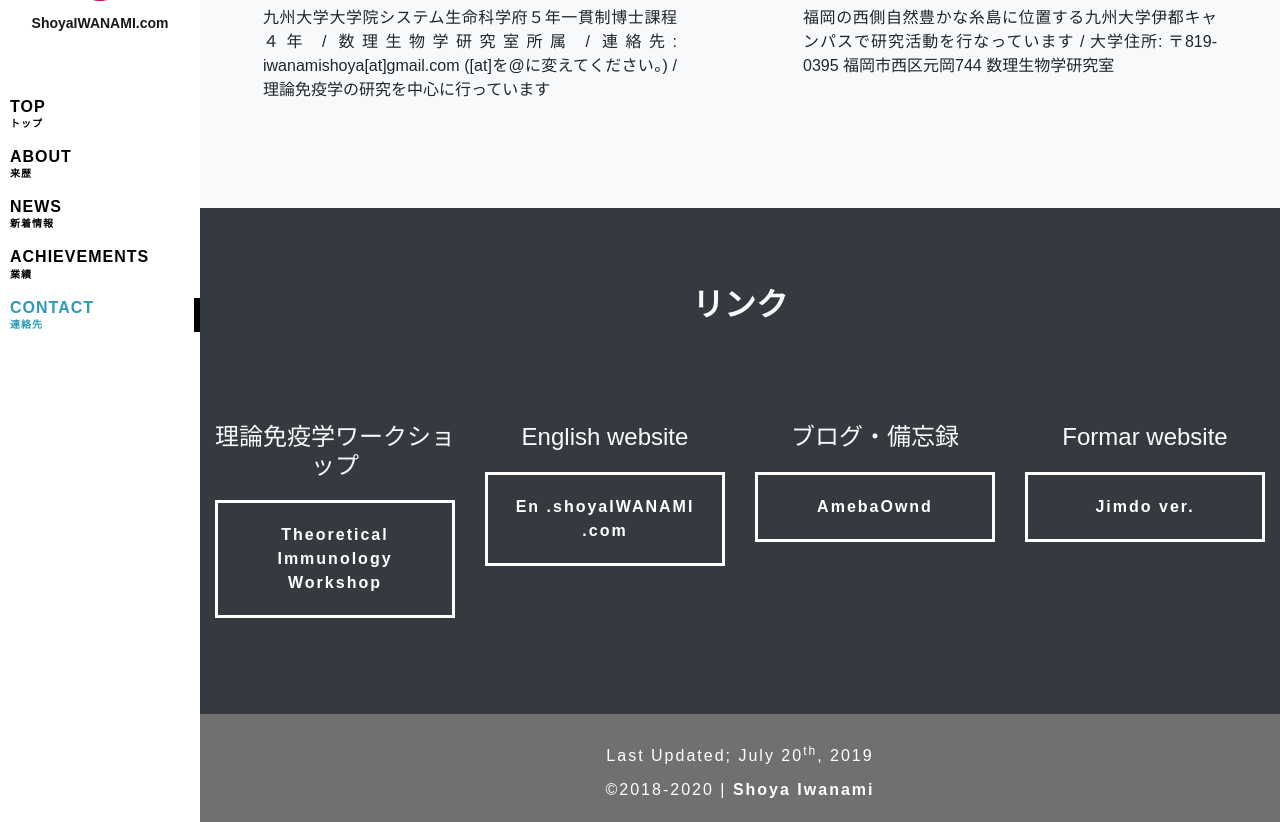
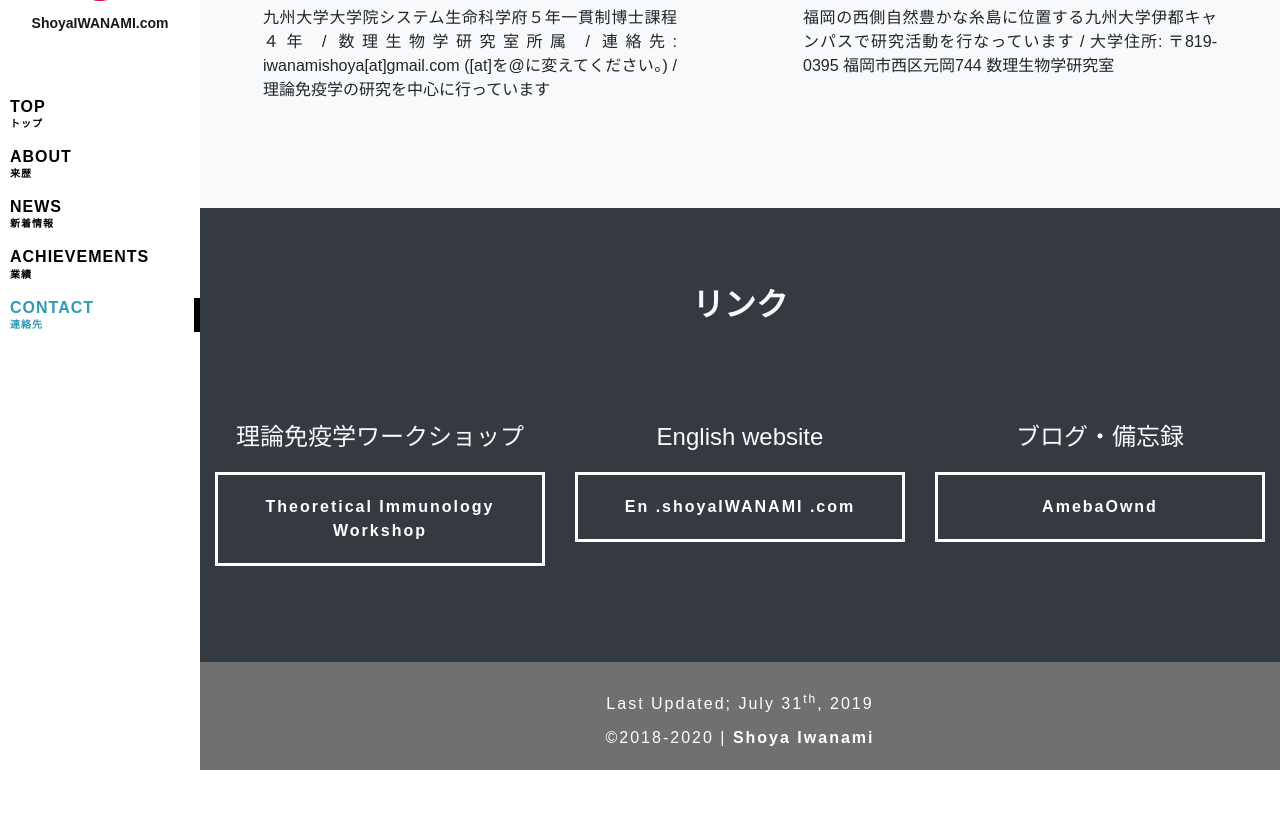
Before and after one commit to iwanaminami/iwanaminami.github.io, a Jekyll site: the page built from index.md, in a window 1280 px wide and 900 px high, scrolled down 4720 px, cut to the strip 78-900 px from the top of the window. Built offline with Jekyll 4.4.1, drawn with Linux system fonts in a browser that asks for light colours; nearby versions of some CDN libraries; after the commit the page ends 5568 px from its top, so only the background shows below that.

Commit message:
Update footer.html

```diff
--- a/_includes/footer.html
+++ b/_includes/footer.html
@@ -21,21 +21,17 @@
     <h2 class="">リンク</h2>
     <div class="container-fluid">
       <div class="row">
-        <div class="col-lg-3 col-sm-6 pt-5 pb-5">
+        <div class="col-lg-4 col-sm-6 pt-5 pb-5">
           <div><h4 class="">理論免疫学ワークショップ</h4>
           <a href="https://workshop.theoreticalimmunology.jp" target="_blank" class="button w-100">Theoretical Immunology Workshop</a></div>
         </div>
-        <div class="col-lg-3 col-sm-6 pt-5 pb-5">
+        <div class="col-lg-4 col-sm-6 pt-5 pb-5">
           <div><h4 class="">English website</h4>
           <a href="https://en.shoyaiwanami.com" target="_blank" class="button w-100">En .shoyaIWANAMI .com</a></div>
         </div>
-        <div class="col-lg-3 col-sm-6 pt-5 pb-5">
+        <div class="col-lg-4 col-sm-6 pt-5 pb-5">
           <div><h4 class="">ブログ・備忘録</h4>
           <a href="https://memo.shoyaiwanami.com" target="_blank" class="button w-100">AmebaOwnd</a></div>
-        </div>
-        <div class="col-lg-3 col-sm-6 pt-5 pb-5">
-          <div><h4 class="">Formar website</h4>
-          <a href="https://shoyai.jimdo.com" target="_blank" class="button w-100">Jimdo ver.</a></div>
         </div>
       </div>
     </div>
@@ -46,6 +42,6 @@
 
 <!-- Copyrights Section -->
 <div class="copyright">
-  <p>Last Updated; July 20<sup>th</sup>, 2019</p>
+  <p>Last Updated; July 31<sup>th</sup>, 2019</p>
   &copy;2018-2020 | <strong>Shoya Iwanami</strong>
 </div>
```
